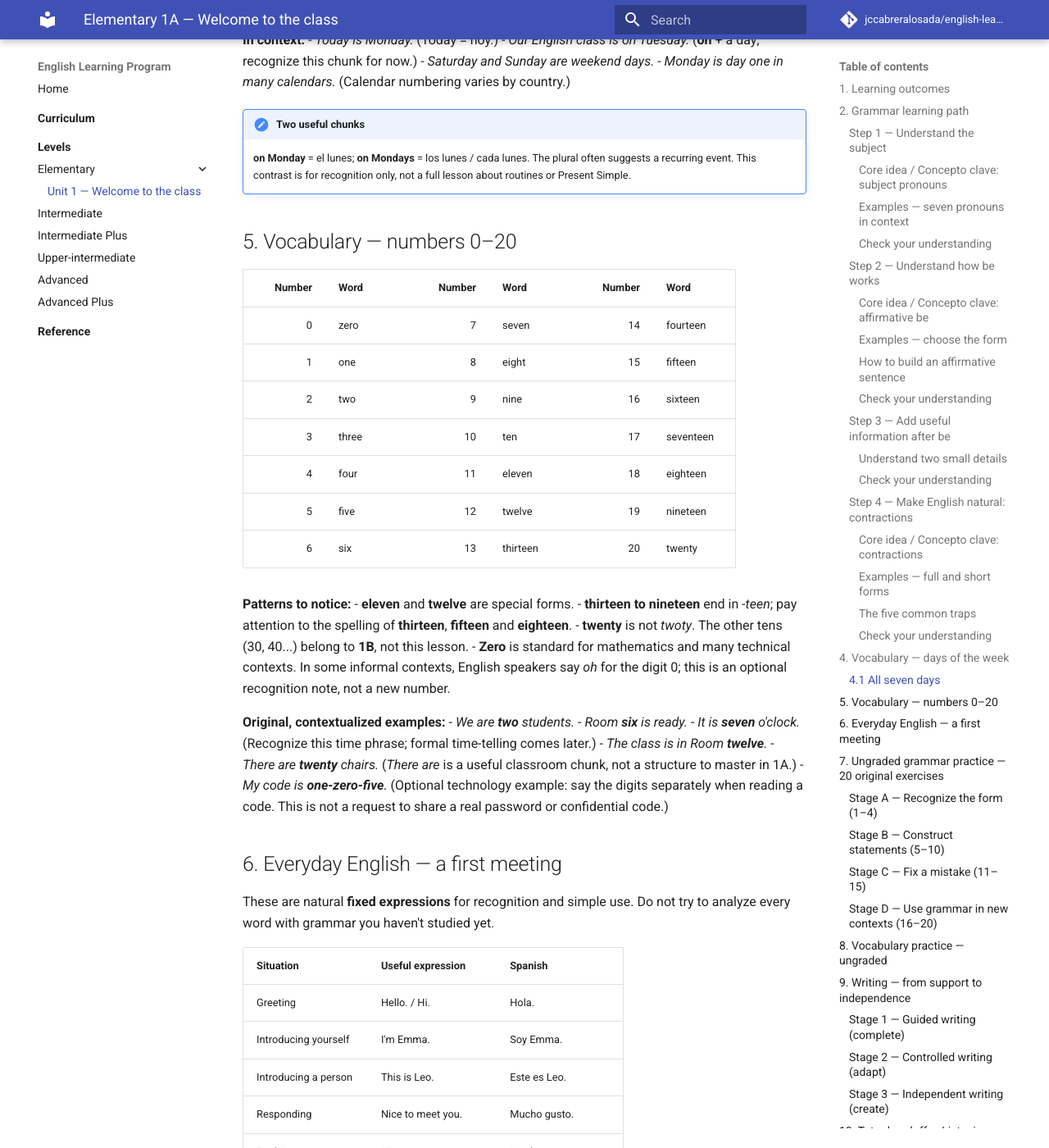
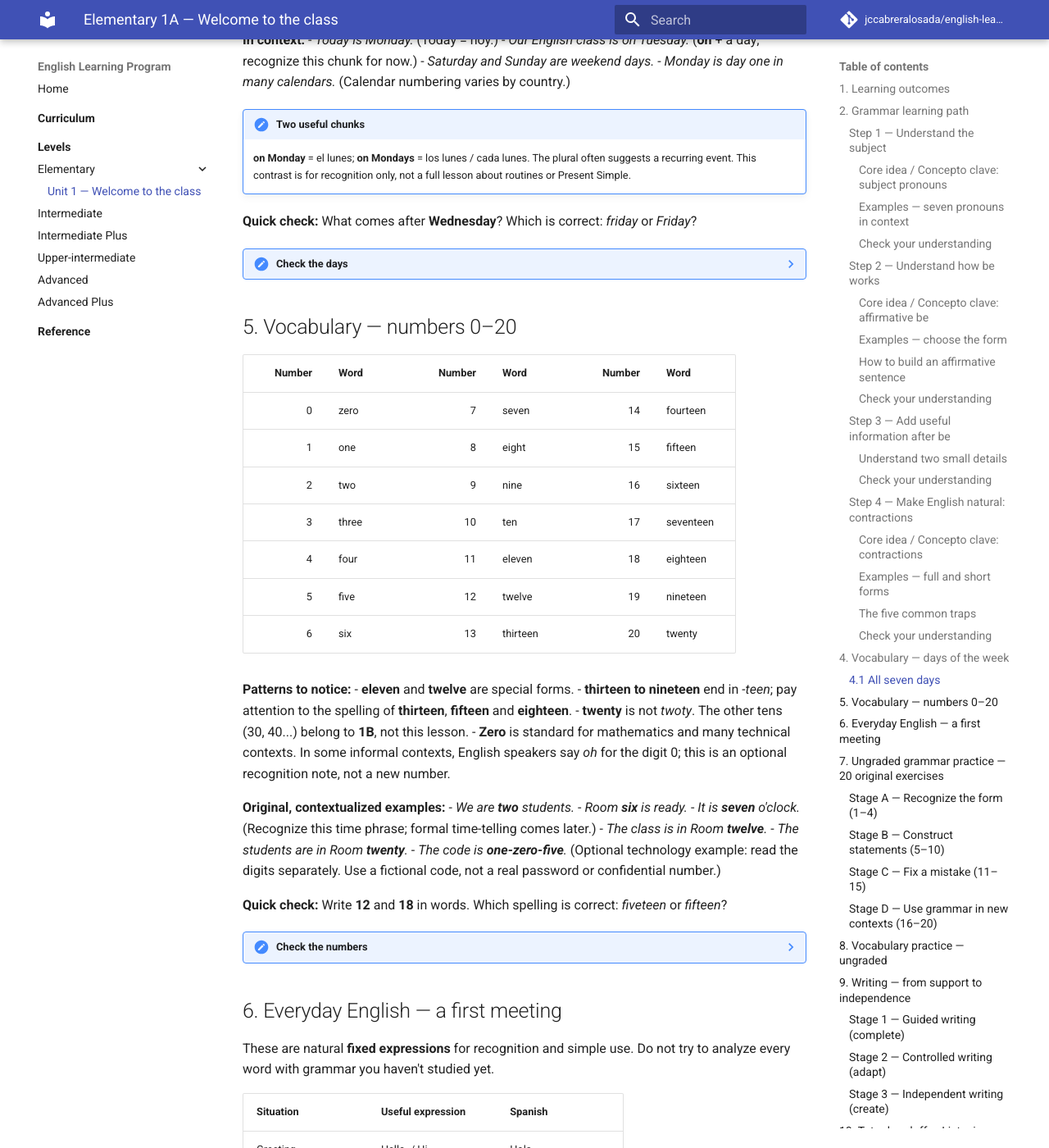
Before and after one commit to jccabreralosada/english-learning-course, an MkDocs documentation site: the page built from docs/elementary/unit_01/lesson_a.md, in a window 1280 px wide and 1400 px high, scrolled down 7426 px. Shown: the whole window at 82% size. Built offline with MkDocs 1.6.1 and Material for MkDocs 9.7.7, drawn with Linux system fonts in a browser that asks for light colours; comment, search, counter and statistics services are not loaded.

Commit message:
refine(elementary): add just-in-time vocabulary checks and remove premature grammar chunks

```diff
--- a/docs/elementary/unit_01/lesson_a.md
+++ b/docs/elementary/unit_01/lesson_a.md
@@ -246,6 +246,12 @@ An affirmative statement becomes meaningful when we add information after the ve
 !!! note "Two useful chunks"
     **on Monday** = el lunes; **on Mondays** = los lunes / cada lunes. The plural often suggests a recurring event. This contrast is for recognition only, not a full lesson about routines or Present Simple.
 
+**Quick check:** What comes after **Wednesday**? Which is correct: *friday* or *Friday*?
+
+??? note "Check the days"
+
+    **Thursday** follows Wednesday. **Friday** starts with a capital letter because every day name is capitalized in English.
+
 ## 5. Vocabulary — numbers 0–20
 
 | Number | Word | Number | Word | Number | Word |
@@ -269,8 +275,14 @@ An affirmative statement becomes meaningful when we add information after the ve
 - *Room **six** is ready.*
 - *It is **seven** o'clock.* (Recognize this time phrase; formal time-telling comes later.)
 - *The class is in Room **twelve**.*
-- *There are **twenty** chairs.* (*There are* is a useful classroom chunk, not a structure to master in 1A.)
-- *My code is **one-zero-five**.* (Optional technology example: say the digits separately when reading a code. This is not a request to share a real password or confidential code.)
+- *The students are in Room **twenty**.*
+- *The code is **one-zero-five**.* (Optional technology example: read the digits separately. Use a fictional code, not a real password or confidential number.)
+
+**Quick check:** Write **12** and **18** in words. Which spelling is correct: *fiveteen* or *fifteen*?
+
+??? note "Check the numbers"
+
+    **Twelve**, **eighteen**, **fifteen**. Memorize the irregular spellings; numbers 21–100 are introduced later in 1B.
 
 ## 6. Everyday English — a first meeting
 
```
